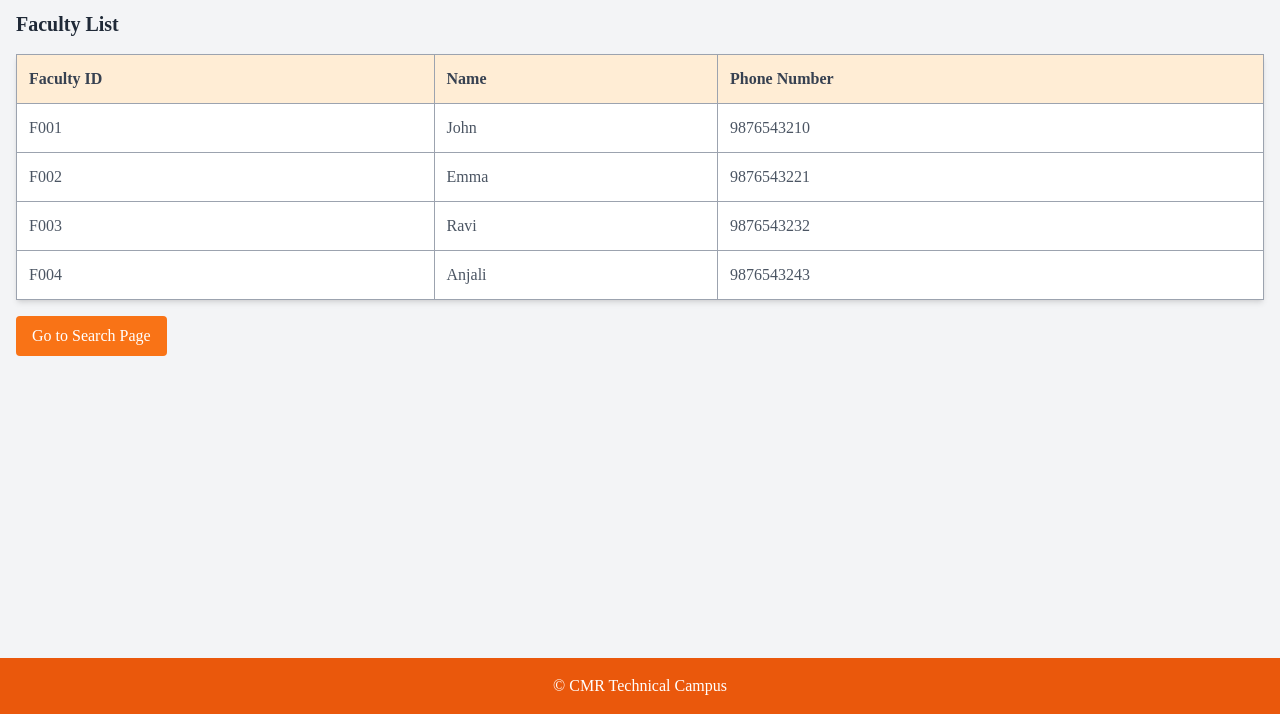
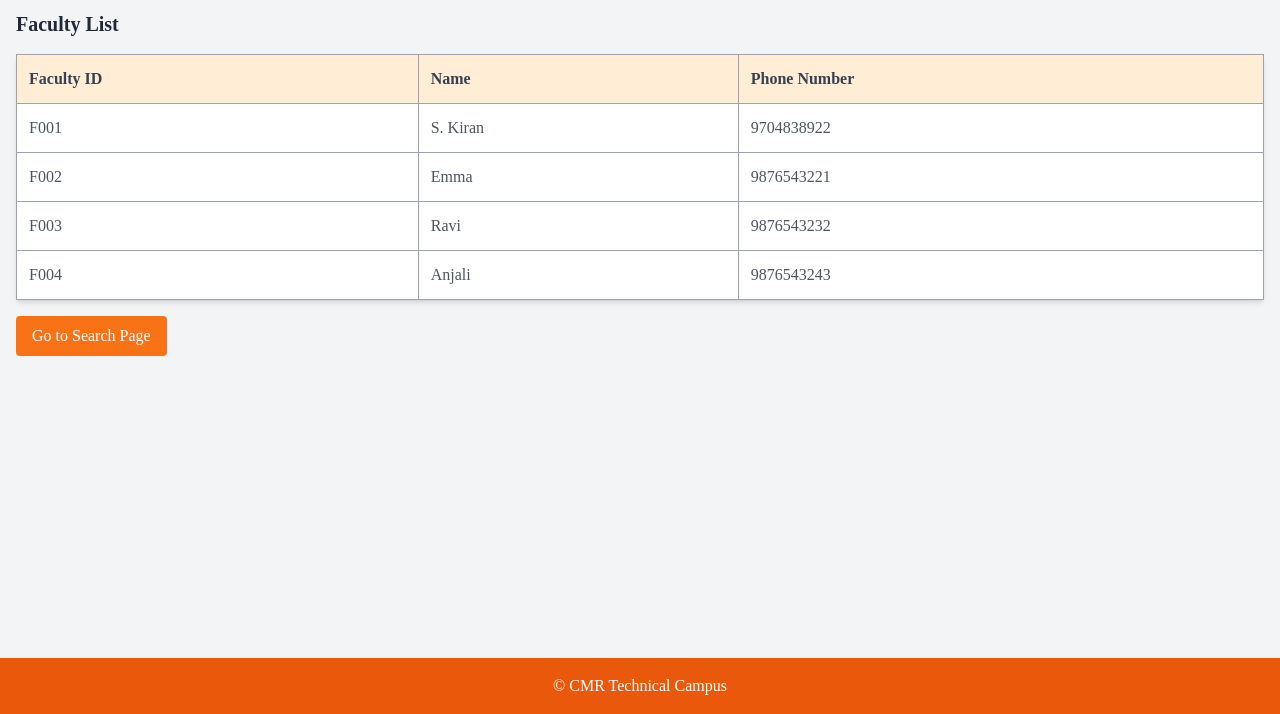
Before and after one commit to MrAjay279/Faculty_Location_Teller, a plain HTML site: page index.html in a window 1280 px wide. Shown: the part 86-800 px from the top of the page. Drawn offline with nearby package versions, Linux system fonts and the light colour scheme; a web font is replaced by a local one.

Commit message:
Updated index.html content

```diff
--- a/index.html
+++ b/index.html
@@ -97,36 +97,28 @@
   <script>
     // Embedded CSV data (corrected typo: FR Trades to FRIDAY)
     const csvData = `Faculty_id,Name,Week_Day,Period,Class,Room_Number,Subject,Phone
-F001,John,MONDAY,1,CSE A,101,Python,9876543210
-F001,John,MONDAY,2,CSE B,102,OS,9876543210
-F001,John,MONDAY,3,CSE A,103,Data Structures,9876543210
-F001,John,MONDAY,4,CSE B,104,Algorithms,9876543210
-F001,John,MONDAY,5,CSE A,105,Python,9876543210
-F001,John,MONDAY,6,CSE B,106,OS,9876543210
-F001,John,TUESDAY,1,CSE A,201,Python,9876543210
-F001,John,TUESDAY,2,CSE B,202,OS Lab,9876543210
-F001,John,TUESDAY,3,CSE A,203,Data Structures,9876543210
-F001,John,TUESDAY,4,CSE B,204,Algorithms,9876543210
-F001,John,TUESDAY,5,CSE A,205,Python,9876543210
-F001,John,TUESDAY,6,CSE B,206,OS,9876543210
-F001,John,WEDNESDAY,1,CSE A,301,Python,9876543210
-F001,John,WEDNESDAY,2,CSE B,302,OS,9876543210
-F001,John,WEDNESDAY,3,CSE A,303,Data Structures,9876543210
-F001,John,WEDNESDAY,4,CSE B,304,Algorithms,9876543210
-F001,John,WEDNESDAY,5,CSE A,305,Python,9876543210
-F001,John,WEDNESDAY,6,CSE B,306,OS Lab,9876543210
-F001,John,THURSDAY,1,CSE A,401,Python,9876543210
-F001,John,THURSDAY,2,CSE B,402,OS Lab,9876543210
-F001,John,THURSDAY,3,CSE A,403,Data Structures,9876543210
-F001,John,THURSDAY,4,CSE B,404,Algorithms,9876543210
-F001,John,THURSDAY,5,CSE A,405,Python,9876543210
-F001,John,THURSDAY,6,CSE B,406,OS,9876543210
-F001,John,FRIDAY,1,CSE A,501,Python,9876543210
-F001,John,FRIDAY,2,CSE B,502,OS Lab,9876543210
-F001,John,FRIDAY,3,CSE A,503,Data Structures,9876543210
-F001,John,FRIDAY,4,CSE B,504,Algorithms,9876543210
-F001,John,FRIDAY,5,CSE A,505,Python,9876543210
-F001,John,FRIDAY,6,CSE B,506,OS,9876543210
+F001, S. Kiran, MONDAY, 1, II CSM A, 119, Operating Systems, 9704838922
+F001, S. Kiran, MONDAY, 4, II CSM B, 130 & 132, Operating Systems Lab, 9704838922
+F001, S. Kiran, MONDAY, 5, II CSM B, 130 & 132, Operating Systems Lab, 9704838922
+F001, S. Kiran, MONDAY, 6, II CSM B, 130 & 132, Operating Systems Lab, 9704838922
+F001, S. Kiran, TUESDAY, 1, II CSM C, 130 & 132, NodeJs Lab, 9704838922
+F001, S. Kiran, TUESDAY, 2, II CSM C, 130 & 132, NodeJs Lab, 9704838922
+F001, S. Kiran, TUESDAY, 4, II CSM B, 120, Operating Systems, 9704838922
+F001, S. Kiran, WEDNESDAY, 1, II CSM A B C D, NaN, Training, 9704838922
+F001, S. Kiran, WEDNESDAY, 1, II CSM B, 120, Operating Systems, 9704838922
+F001, S. Kiran, WEDNESDAY, 2, II CSM A B C D, NaN, Training, 9704838922
+F001, S. Kiran, WEDNESDAY, 3, II CSM A B C D, NaN, Training, 9704838922
+F001, S. Kiran, WEDNESDAY, 4, II CSM A, 119, Operating Systems, 9704838922
+F001, S. Kiran, WEDNESDAY, 4, II CSM A B C D, NaN, Training, 9704838922
+F001, S. Kiran, WEDNESDAY, 5, II CSM A B C D, NaN, Training, 9704838922
+F001, S. Kiran, WEDNESDAY, 6, II CSM A B C D, NaN, Training, 9704838922
+F001, S. Kiran, THURSDAY, 1, II CSM B, 120, Operating Systems, 9704838922
+F001, S. Kiran, THURSDAY, 3, II CSM A, 119, Operating Systems, 9704838922
+F001, S. Kiran, FRIDAY, 1, II CSM A, 130 & 132, Operating Systems Lab, 9704838922
+F001, S. Kiran, FRIDAY, 2, II CSM A, 130 & 132, Operating Systems Lab, 9704838922
+F001, S. Kiran, FRIDAY, 3, II CSM A, 130 & 132, Operating Systems Lab, 9704838922
+F001, S. Kiran, SATURDAY, 2, II CSM B, 120, Operating Systems, 9704838922
+F001, S. Kiran, SATURDAY, 5, II CSM A, 119, Operating Systems, 9704838922
 F002,Emma,MONDAY,1,IT A,103,SE,9876543221
 F002,Emma,MONDAY,2,IT B,104,SE Lab,9876543221
 F002,Emma,MONDAY,3,IT A,105,Data Structures,9876543221
```
